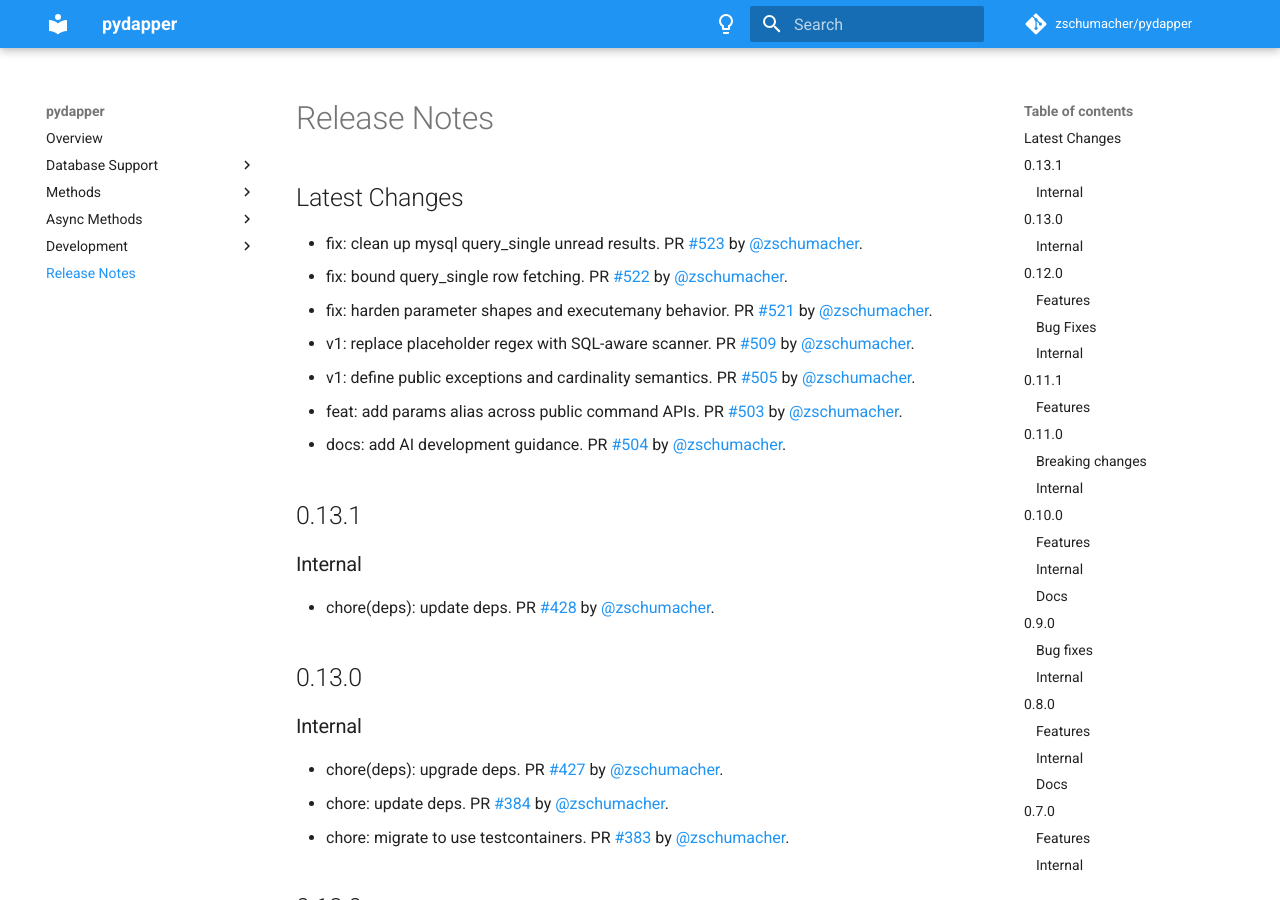
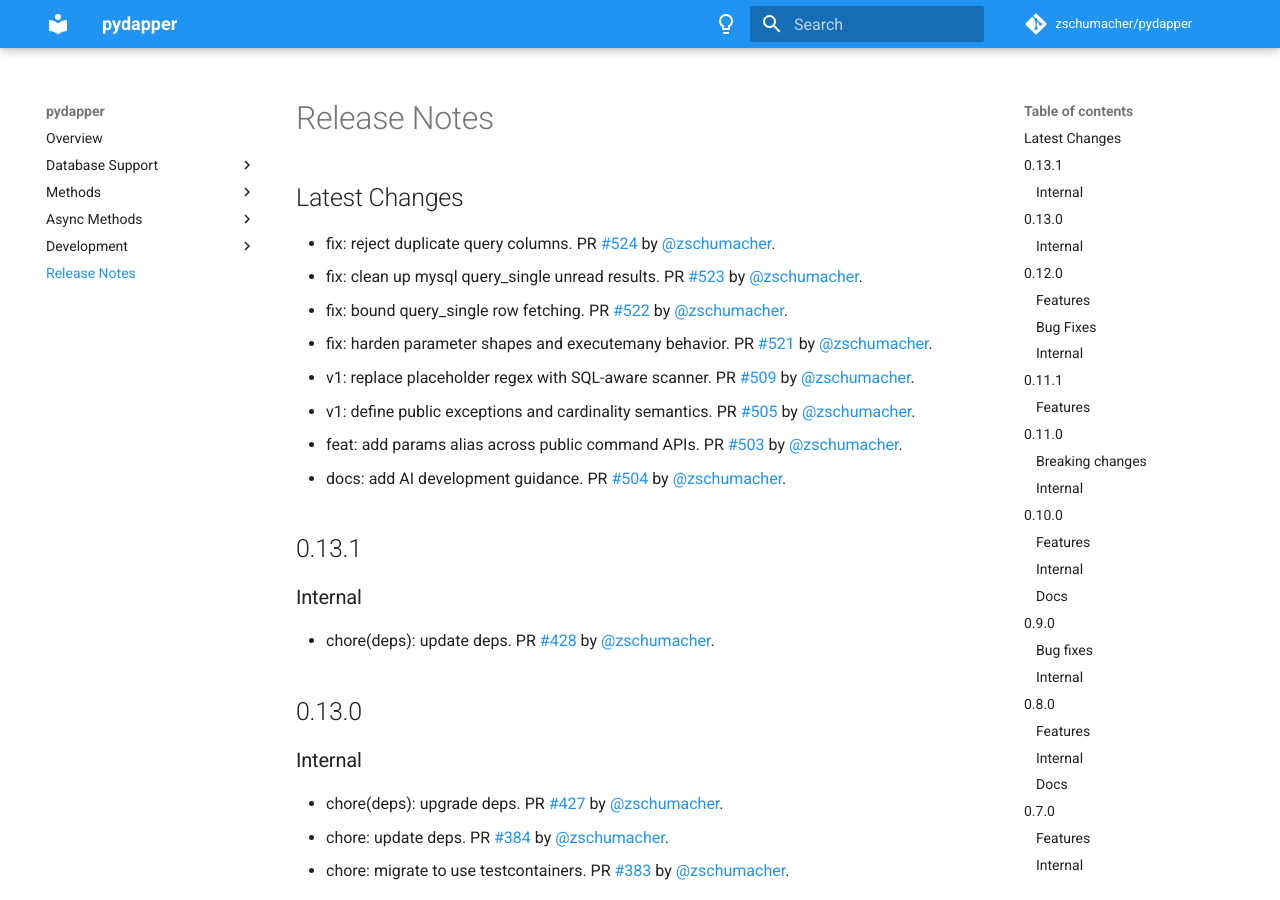
Before and after one commit to zschumacher/pydapper, an MkDocs documentation site: the page built from docs/release_notes.md, in a window 1280 px wide and 900 px high. Built offline with MkDocs 1.6.1 and Material for MkDocs 9.7.7, drawn with Linux system fonts in a browser that asks for light colours; emoji names are drawn with the system emoji font; comment, search, counter and statistics services are not loaded.

Commit message:
📝 Update release notes
[skip ci]

```diff
--- a/docs/release_notes.md
+++ b/docs/release_notes.md
@@ -1,5 +1,6 @@
 ## Latest Changes
 
+* fix: reject duplicate query columns. PR [#524](https://github.com/zschumacher/pydapper/pull/524) by [@zschumacher](https://github.com/zschumacher).
 * fix: clean up mysql query_single unread results. PR [#523](https://github.com/zschumacher/pydapper/pull/523) by [@zschumacher](https://github.com/zschumacher).
 * fix: bound query_single row fetching. PR [#522](https://github.com/zschumacher/pydapper/pull/522) by [@zschumacher](https://github.com/zschumacher).
 * fix: harden parameter shapes and executemany behavior. PR [#521](https://github.com/zschumacher/pydapper/pull/521) by [@zschumacher](https://github.com/zschumacher).
```
